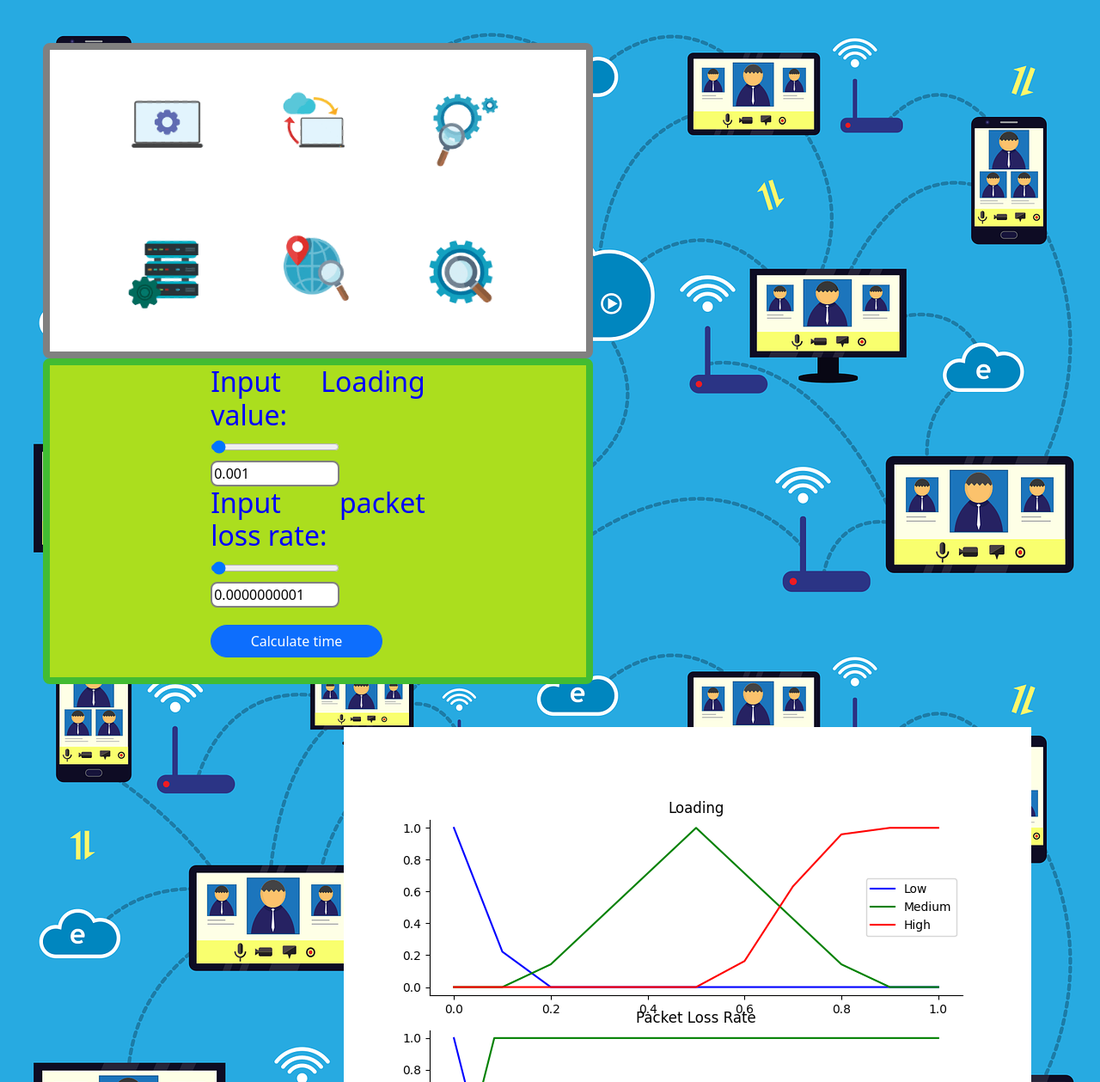
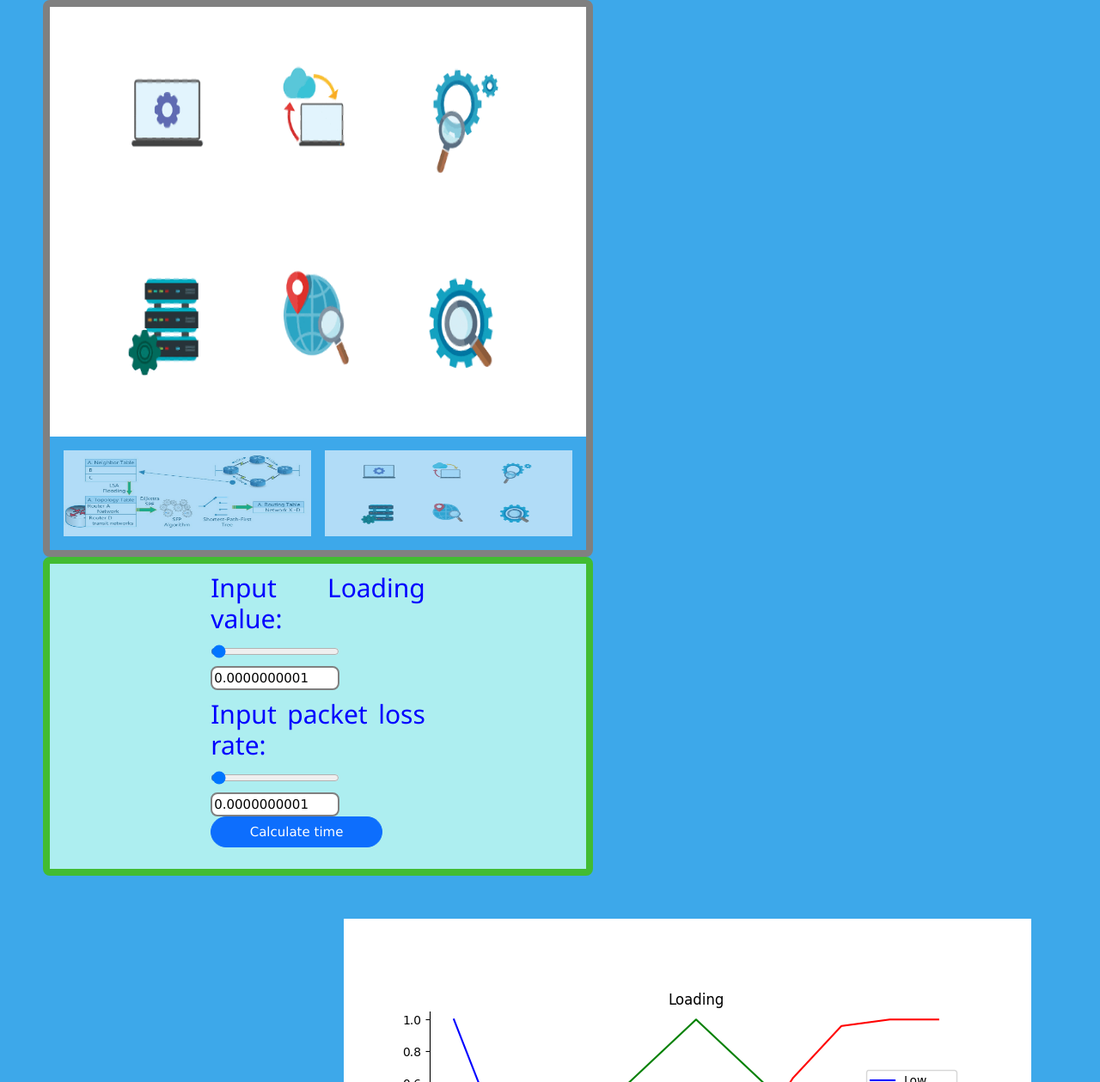
Before and after one commit to MrArabboy/network, a Django app: page / in a window 1280 px wide. Shown: the top 1259 px of the page at 86% size. Run offline with Django 4.2, Linux system fonts and the light colour scheme.

Commit message:
add image slider

```diff
--- a/app/static/app/style.css
+++ b/app/static/app/style.css
@@ -1,6 +1,7 @@
 body {
   background-color: #cddaf0;
-  background: url('/static/app/network.png');
+  /* background: url('/static/app/network.png'); */
+  background-color: #3da8ea;
   height: 100%;
   background-size: 100%;
 }
@@ -15,7 +16,7 @@ h2 {
 .form-top-div {
   display: inline-block;
   width: 100%;
-  background-color: rgb(171, 222, 30);
+  background-color: rgb(173, 238, 240);
   border-radius: 8px;
   text-align: center;
   border: 8px solid rgb(66, 188, 50);
--- /dev/null
+++ b/templates/app/calculation.html
@@ -0,0 +1,45 @@
+{% load static %}
+<div class='top-div'>
+    <!-- slider -->
+    <div class="w3-content gif" style="max-width:1200px">
+      <img class="mySlides" src="{% static '/app/bg.jpg'%}" style="width:100%;display:none;height:500px">
+      <img class="mySlides" src="{% static '/app/network.gif'%}" style="width:100%;height:500px">
+
+      <div class="w3-row-padding w3-section">
+        <div class="w3-col s4"  style="width:50%">
+          <img class="demo w3-opacity w3-hover-opacity-off" src="{% static '/app/bg.jpg'%}" style="width:100%;cursor:pointer;height:100px" onclick="currentDiv(1)">
+        </div>
+        <div class="w3-col s4" style="float:right; width:50%">
+          <img class="demo w3-opacity w3-hover-opacity-off" src="{% static '/app/network.gif'%}" style="width:100%;cursor:pointer;height:100px" onclick="currentDiv(2)">
+        </div>
+      </div>
+    </div>
+    <div class="form-top-div">
+      <div class="form-inline-div">
+        <form id="new_form" onsubmit='event.preventDefault(); onSubmit();'>
+          {% csrf_token %}
+          <h2>
+              Input Loading value:
+          </h2>
+          <div>
+            <input id="rangeInput1" name="loading_value" step="0.0000000001" type="range" value="0.0000000001" min="0" max="1" oninput="amount1.value=rangeInput1.value" />
+            <input id="amount1" type="number" step='0.0000000001' value="0.0000000001" min="0" max="1" oninput="rangeInput1.value=amount1.value" />
+          </div>
+          <h2>
+              Input packet loss rate:
+          </h2>
+          <div>
+            <input id="rangeInput2" name="packet_loss_rate" step="0.0000000001" type="range" value="0.0000000001" min="0.0000000001" max="0.1" oninput="amount2.value=rangeInput2.value" />
+            <input id="amount2" type="number" onkeydown="return false"  step='0.0000000001' value="0.0000000001" min="0.0000000001" max="0.1" oninput="rangeInput2.value=amount2.value" />
+          </div>
+
+          <button type="submit" id="calculate-button" class="btn btn-primary submit-button">Calculate time</button>
+          <button id="myBtn" class="btn btn-success">Open Graph</button>
+            <div class="loader" id="calculating_loader"></div>
+
+          <h1 id="result" style="color:blue"></h1>
+        </form>
+
+      </div>
+     </div>
+  </div>
--- a/templates/app/index.html
+++ b/templates/app/index.html
@@ -8,14 +8,16 @@
     <title>Arabboy Mamadaliyev Diplom ishi</title>
     <link href="https://cdn.jsdelivr.net/npm/bootstrap@5.1.3/dist/css/bootstrap.min.css" rel="stylesheet" integrity="sha384-1BmE4kWBq78iYhFldvKuhfTAU6auU8tT94WrHftjDbrCEXSU1oBoqyl2QvZ6jIW3" crossorigin="anonymous">
     <link rel="stylesheet" href="{% static 'app/style.css' %}">
+    <link rel="stylesheet" href="https://www.w3schools.com/w3css/4/w3.css">
   </head>
 <body>
     <style>
 
     </style>
-
-<div class='top-div'>
-  <img class='gif' src="{% static '/app/network.gif'%}" alt="">
+    {% include "app/calculation.html" %}
+    <!-- end slider -->
+<!-- <div class='top-div'>
+  <img class='gif' src="{% static '/app/bg.jpg'%}" alt="">
   <div class="form-top-div">
     <div class="form-inline-div">
       <form id="new_form" onsubmit='event.preventDefault(); onSubmit();'>
@@ -39,14 +41,12 @@
         <button id="myBtn" class="btn btn-success">Open Graph</button>
           <div class="loader" id="calculating_loader"></div>
 
-
-
         <h1 id="result" style="color:blue"></h1>
       </form>
 
     </div>
    </div>
-</div>
+</div> -->
 
 <div class="graph-image">
   <img src="{% static 'app/output.png' %}" alt="" srcset="">
@@ -66,5 +66,26 @@
 </div>
 <script src="https://cdn.jsdelivr.net/npm/bootstrap@5.1.3/dist/js/bootstrap.bundle.min.js" integrity="sha384-ka7Sk0Gln4gmtz2MlQnikT1wXgYsOg+OMhuP+IlRH9sENBO0LRn5q+8nbTov4+1p" crossorigin="anonymous"></script>
 <script src="{% static 'app/script.js' %}"></script>
+<script>
+  function currentDiv(n) {
+    showDivs(slideIndex = n);
+  }
+
+  function showDivs(n) {
+    var i;
+    var x = document.getElementsByClassName("mySlides");
+    var dots = document.getElementsByClassName("demo");
+    if (n > x.length) {slideIndex = 1}
+    if (n < 1) {slideIndex = x.length}
+    for (i = 0; i < x.length; i++) {
+      x[i].style.display = "none";
+    }
+    for (i = 0; i < dots.length; i++) {
+      dots[i].className = dots[i].className.replace(" w3-opacity-off", "");
+    }
+    x[slideIndex-1].style.display = "block";
+    dots[slideIndex-1].className += " w3-opacity-off";
+  }
+  </script>
 </body>
 </html>
```
Also changed, not shown: app/static/app/bg.jpg.
